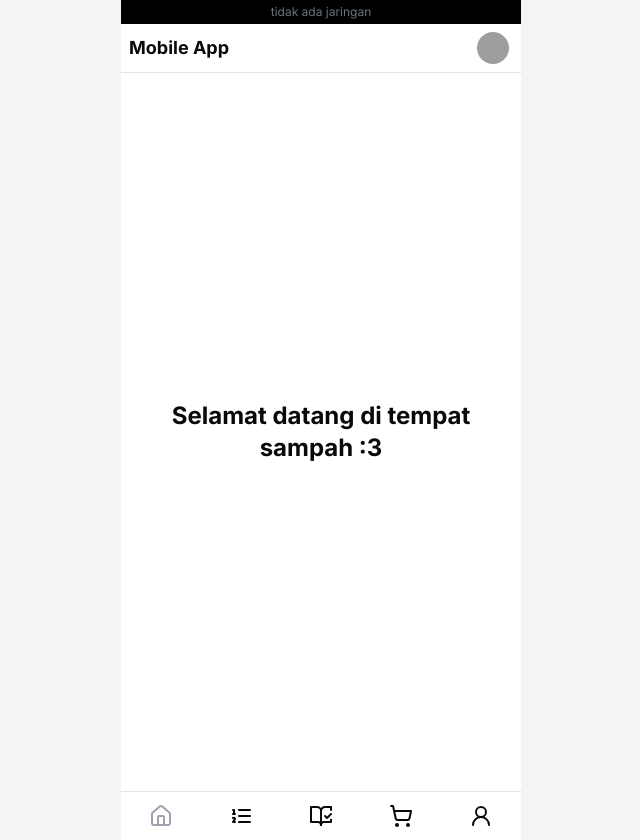
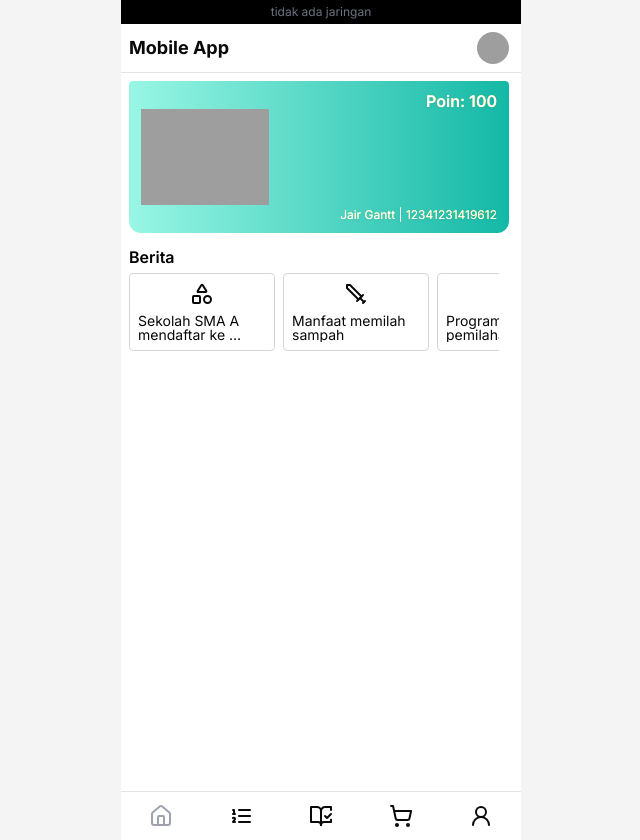
Before and after one commit to yuandahanif/gomi-gobbler-dashboard, a Next.js app: page /mobile/nav/home in a window 1280 px wide. Shown: the whole page, without its empty margins (319-959 px from the left). Built offline with nearby package versions, Linux system fonts and the light colour scheme; grey boxes are pictures that could not be loaded.

Commit message:
home page unfinished

```diff
--- a/next.config.mjs
+++ b/next.config.mjs
@@ -32,6 +32,12 @@ const nextConfig = {
         port: "",
         pathname: "/**",
       },
+      {
+        protocol: "https",
+        hostname: "quickchart.io",
+        port: "",
+        pathname: "/**",
+      },
     ],
   },
 };
--- a/src/app/mobile/nav/home/page.tsx
+++ b/src/app/mobile/nav/home/page.tsx
@@ -1,9 +1,126 @@
-export default function MobileHome() {
+import * as React from "react";
+
+import { ScrollArea, ScrollBar } from "@/components/ui/scroll-area";
+
+import { Permanent_Marker } from "next/font/google";
+import { cn } from "@/lib/utils";
+import { Button } from "@/components/ui/button";
+
+import { Avatar, AvatarFallback, AvatarImage } from "@/components/ui/avatar";
+import {
+  BookHeart,
+  Crown,
+  Facebook,
+  Instagram,
+  School,
+  Shapes,
+  Sparkles,
+  Sword,
+  Twitter,
+  VenetianMask,
+} from "lucide-react";
+import Image from "next/image";
+
+const activities = [
+  {
+    name: "Kulit pisang",
+    reward: 10,
+  },
+  {
+    name: "Kertas",
+    reward: 3,
+  },
+  {
+    name: "Sedotan",
+    reward: -2,
+  },
+  {
+    name: "Daun",
+    reward: 1,
+  },
+  {
+    name: "kaleng",
+    reward: 10,
+  },
+];
+
+const news = [
+  {
+    name: "Sekolah SMA A mendaftar ke program pemilahan sampah",
+    reward: 10,
+    description: "Mulia memilah dengan benar 10x berturut-turut",
+    icon: <Shapes />,
+  },
+  {
+    name: "Manfaat memilah sampah",
+    reward: 20,
+    description: "Memilah  dengan benar 50x berturut-turut",
+    icon: <Sword />,
+  },
+  {
+    name: "Program pemilahan sampah akan diperluas",
+    reward: 30,
+    description: "Memilah jenis organik 20x, anorganik 30x, dan residu 10x",
+    icon: <Sparkles />,
+  },
+  {
+    name: "Penyihir Pemilah",
+    reward: 30,
+    description: "Memilah jenis organik 20x, anorganik 30x, dan residu 10x",
+    icon: <Sparkles />,
+  },
+];
+
+export default function MobileHomePage() {
   return (
-    <main className="flex h-full w-full flex-col items-center justify-center p-5 gap-10">
-      <h1 className="text-2xl font-bold text-center">
-        Selamat datang di tempat sampah :3
-      </h1>
-    </main>
+    <ScrollArea className="h-full w-full p-2 pr-3">
+      <div className="relative mb-2 flex h-fit w-full rounded-sm rounded-b-xl bg-gradient-to-r from-teal-200 to-teal-500 p-3">
+        <div className="relative h-32 w-32">
+          <Image
+            alt="qr code"
+            src="https://quickchart.io/qr?text=https%3A%2F%2Fwww.youtube.com%2Fwatch%3Fv%3D5uaHMmcReI0&size=128"
+            fill
+            className="object-contain"
+          />
+        </div>
+
+        <div className="ml-auto flex h-auto w-fit flex-col items-end gap-1 bg-gradient-to-r from-amber-200 to-yellow-400 bg-clip-text text-white drop-shadow-sm">
+          <p className="mb-auto mt-0 text-left text-base font-semibold leading-none">
+            Poin: 100
+          </p>
+          <h2 className="mt-auto text-left text-xs leading-none">
+            Jair Gantt | 12341231419612
+          </h2>
+        </div>
+      </div>
+
+      <div className="mt-4 flex w-full">
+        <h2 className="mb-2 mt-0 text-left text-base font-semibold leading-none text-black">
+          Berita
+        </h2>
+      </div>
+
+      <ScrollArea className="w-[370px] whitespace-nowrap">
+        <div className="mb-3 flex w-max gap-2 overflow-auto">
+          {news.map((acv, idx) => (
+            <div
+              key={acv.name}
+              className={cn(
+                "mb-px flex flex-col items-center gap-2 rounded-sm border border-gray-300 bg-white p-2 text-sm",
+              )}
+            >
+              {acv.icon}
+              <div className="flex flex-wrap justify-between">
+                <p className="line-clamp-2 max-w-32 whitespace-break-spaces text-left text-sm leading-none">
+                  {acv.name}
+                </p>
+              </div>
+            </div>
+          ))}
+        </div>
+
+        <ScrollBar orientation="horizontal" />
+      </ScrollArea>
+    </ScrollArea>
   );
 }
```
Also changed, not shown: src/app/mobile/nav/profile/page.tsx (+0 -12 lines).
